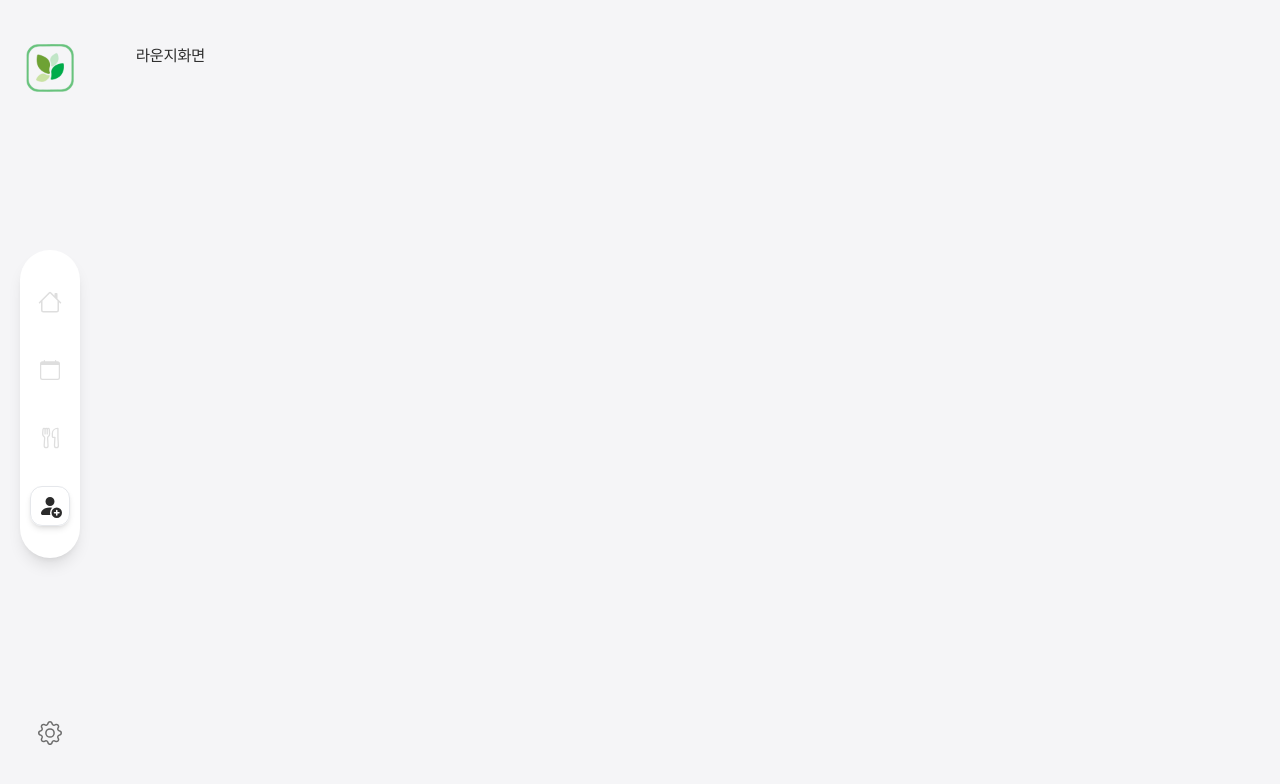
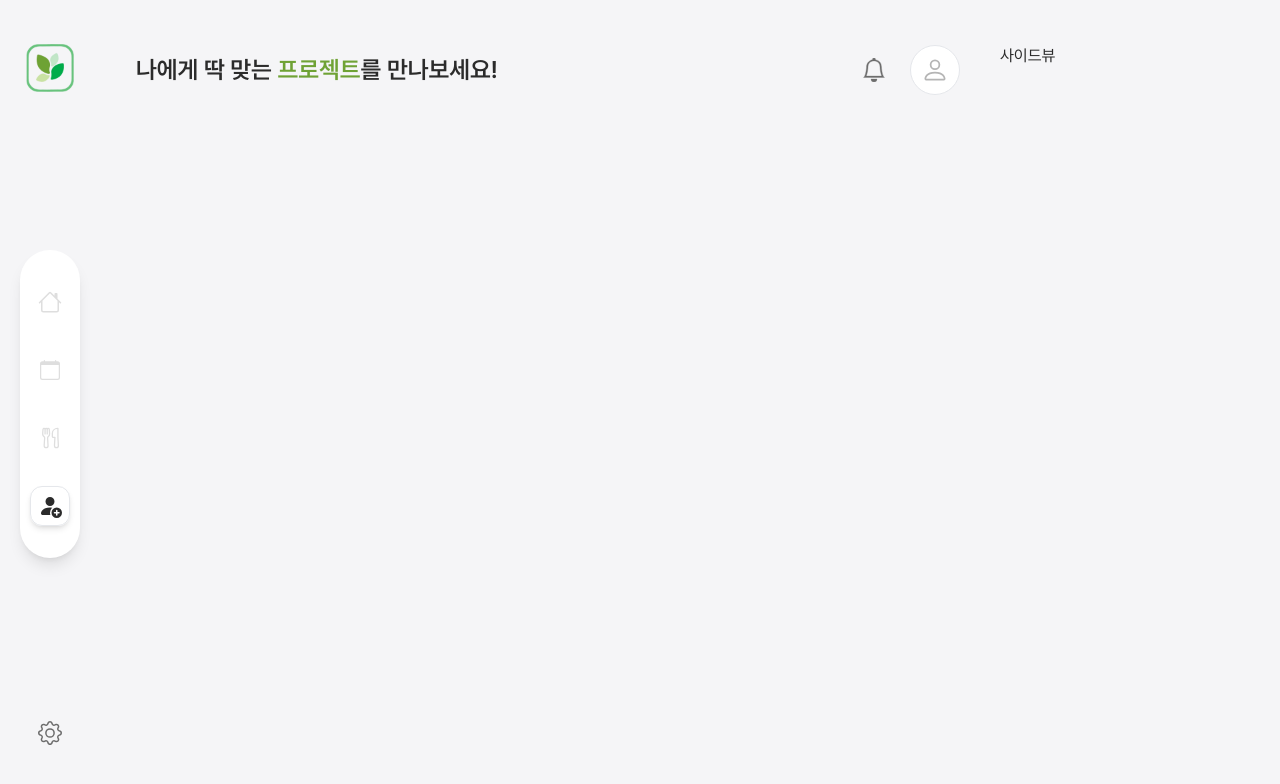
Before and after one commit to SproutSeSAC/Frontend, a React (Vite) app: page /lounge in a window 1280 px wide. Shown: the top 784 px of the page. Built offline with nearby package versions, Linux system fonts and the light colour scheme.

Commit message:
feat: 라우팅 컴포넌트 생성
Login, SignUp, Announcement, Lounge 페이지

```diff
--- a/src/App.tsx
+++ b/src/App.tsx
@@ -6,11 +6,14 @@ import Layout from '@/layouts/Layout';
 import 'slick-carousel/slick/slick-theme.css';
 import 'slick-carousel/slick/slick.css';
 
+import Announcement from '@/pages/Announcement';
 import Home from '@/pages/Home';
+import Login from '@/pages/Login';
 import Lounge from '@/pages/Lounge';
 import MyPage from '@/pages/MyPage';
 import NotFound from '@/pages/NotFound';
 import Schedule from '@/pages/Schedule';
+import SignUp from '@/pages/SignUp';
 import Store from '@/pages/Store';
 
 const queryClient = new QueryClient();
@@ -26,9 +29,19 @@ const router = createBrowserRouter([
   },
   {
     path: '/login',
+    element: <Login />,
   },
   {
     path: '/signup',
+    element: <SignUp />,
+  },
+  {
+    path: '/announcement',
+    element: (
+      <Layout>
+        <Announcement />
+      </Layout>
+    ),
   },
   {
     path: '/mypage',
@@ -61,6 +74,14 @@ const router = createBrowserRouter([
         <Lounge />
       </Layout>
     ),
+    children: [
+      {
+        path: 'post/:postId',
+      },
+      {
+        path: 'post',
+      },
+    ],
   },
   {
     path: '*',
--- /dev/null
+++ b/src/pages/Announcement.tsx
@@ -0,0 +1,3 @@
+export default function Announcement() {
+  return <div>공지 화면</div>;
+}
--- /dev/null
+++ b/src/pages/Login.tsx
@@ -0,0 +1,3 @@
+export default function Login() {
+  return <div>로그인 화면</div>;
+}
--- a/src/pages/Lounge.tsx
+++ b/src/pages/Lounge.tsx
@@ -1,5 +1,17 @@
+import Header from '@/layouts/Header';
 import MainView from '@/layouts/MainView';
+import SideView from '@/layouts/SideView';
 
 export default function Lounge() {
-  return <MainView>라운지화면</MainView>;
+  return (
+    <>
+      <MainView>
+        <Header
+          title="나에게 딱 맞는 프로젝트를 만나보세요!"
+          highlight="프로젝트"
+        />
+      </MainView>
+      <SideView>사이드뷰</SideView>
+    </>
+  );
 }
--- /dev/null
+++ b/src/pages/SignUp.tsx
@@ -0,0 +1,3 @@
+export default function SignUp() {
+  return <div>회원가입 화면</div>;
+}
```
